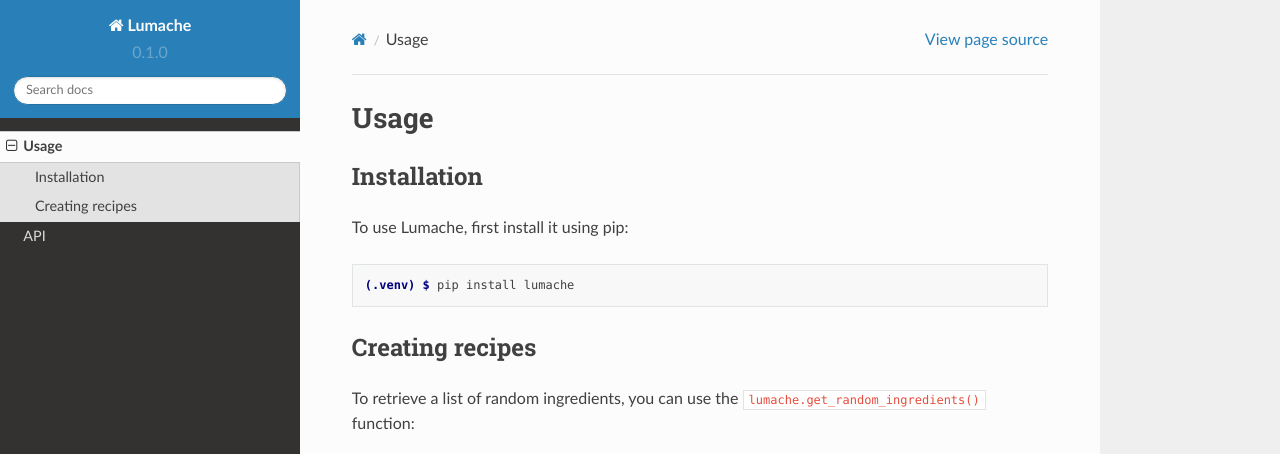
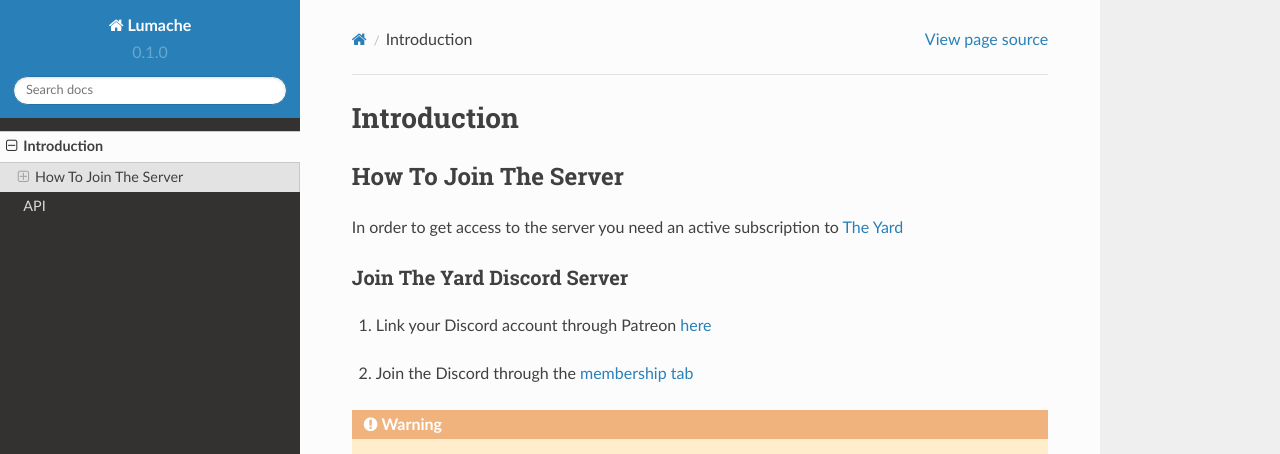
Before and after one commit to The-Yard/docs, a Sphinx documentation site: the page built from docs/source/usage.rst, in a window 1280 px wide and 1095 px high. Shown: the top 454 px of the window. Built offline with Sphinx 7.4.7 and the Read the Docs theme 2.0.0, drawn with Linux system fonts in a browser that asks for light colours; some of the changed text lies outside the part shown.

Commit message:
ffffffff

```diff
--- a/docs/source/usage.rst
+++ b/docs/source/usage.rst
@@ -1,33 +1,24 @@
-Usage
-=====
+Introduction
+=============
 
-.. _installation:
 
-Installation
-------------
 
-To use Lumache, first install it using pip:
+.. _how-to-join:
 
-.. code-block:: console
+How To Join The Server
+------------------------
 
-   (.venv) $ pip install lumache
+In order to get access to the server you need an active subscription to `The Yard <https://patreon.com/theyard>`_
 
-Creating recipes
-----------------
+Join The Yard Discord Server
+^^^^^^^^^^^^^^^^^^^^^^^^^^^^^
+1. Link your Discord account through Patreon `here <https://www.patreon.com/settings/apps/discord>`_
 
-To retrieve a list of random ingredients,
-you can use the ``lumache.get_random_ingredients()`` function:
+.. image::docs/images/patreon_settings_apps_discord.png
 
-.. autofunction:: lumache.get_random_ingredients
+2. Join the Discord through the `membership tab <https://www.patreon.com/theyard/membership#quick-links>`_
 
-The ``kind`` parameter should be either ``"meat"``, ``"fish"``,
-or ``"veggies"``. Otherwise, :py:func:`lumache.get_random_ingredients`
-will raise an exception.
+.. image::docs/images/patreon_membership.png
 
-.. autoexception:: lumache.InvalidKindError
-
-For example:
-
->>> import lumache
->>> lumache.get_random_ingredients()
-['shells', 'gorgonzola', 'parsley']
+.. warning::
+   You need to be in the Discord Server to join the server!
```
Also changed, not shown: docs/images/patreon_membership.png (added), docs/images/patreon_settings_apps_discord.png (added).
